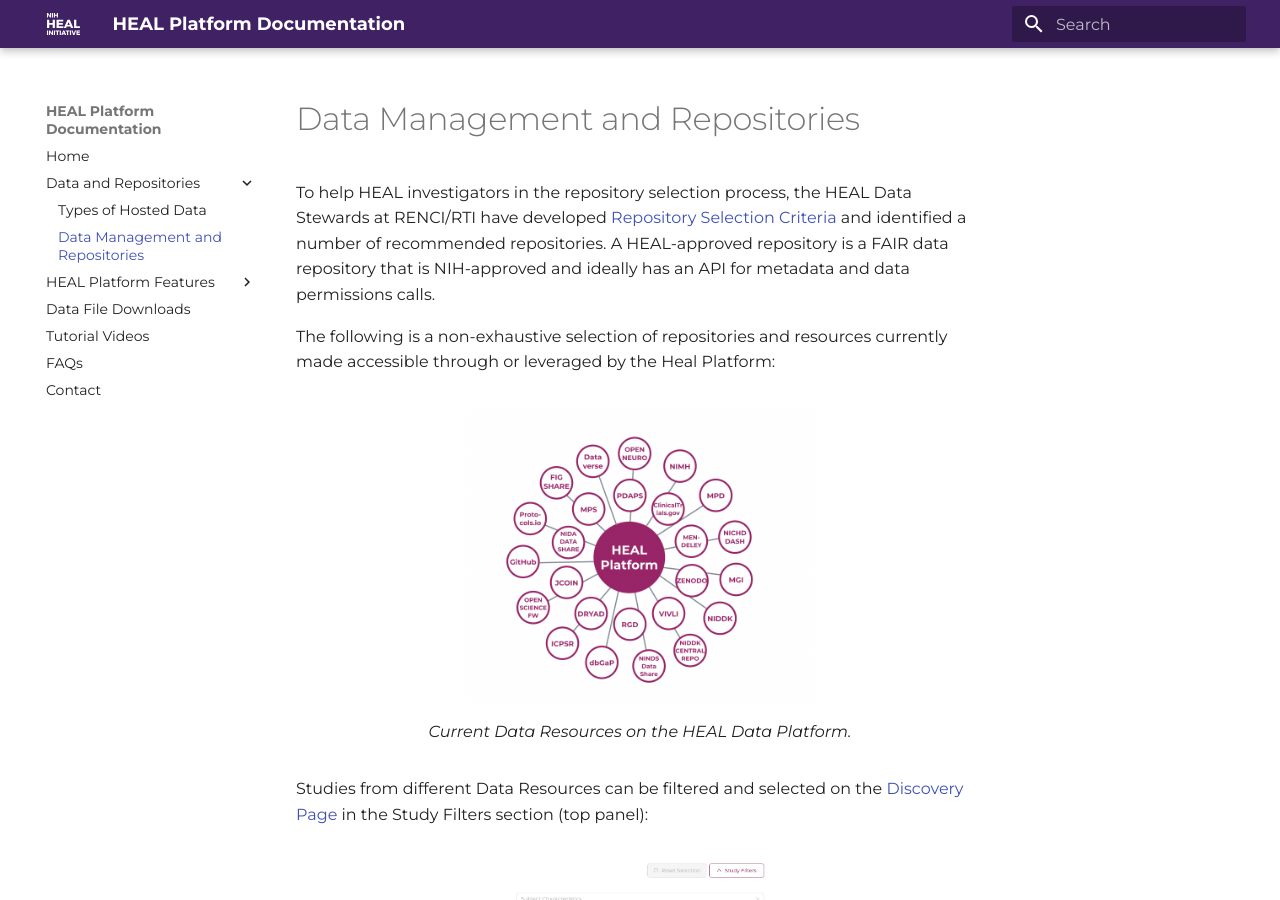
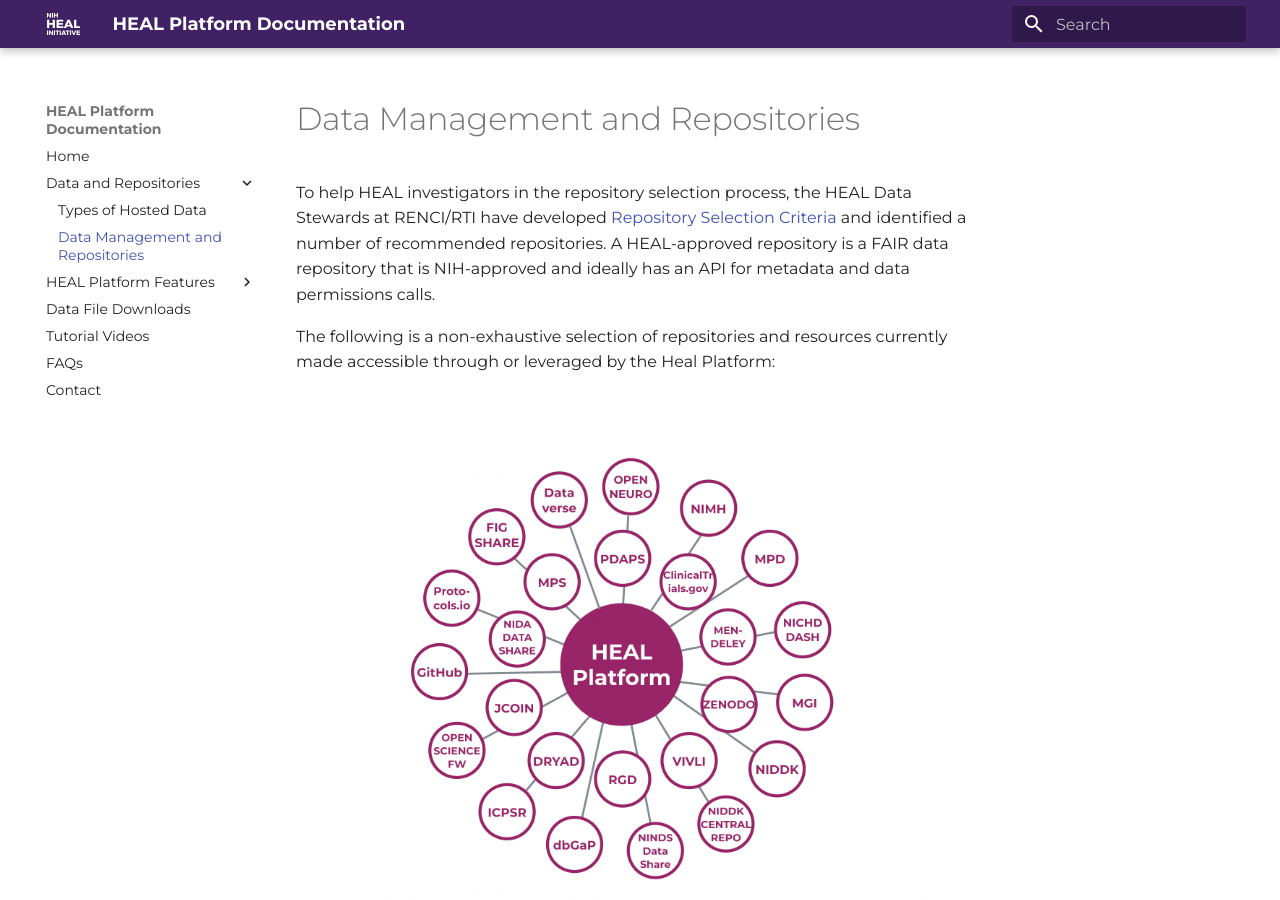
Before and after one commit to norc-heal/heal-docs, an MkDocs documentation site: the page built from docs/data_mgmt_and_repos.md, in a window 1280 px wide and 900 px high. Built offline with MkDocs 1.6.1 and Material for MkDocs 9.7.7, drawn with Linux system fonts in a browser that asks for light colours.

Commit message:
Update data_mgmt_and_repos.md

```diff
--- a/docs/data_mgmt_and_repos.md
+++ b/docs/data_mgmt_and_repos.md
@@ -6,14 +6,14 @@
 The following is a non-exhaustive selection of repositories and resources currently made accessible through or leveraged by the Heal Platform:
 
 <figure markdown>
-  ![Data Resources](img/data_resources.png){ width="350" }
+  ![Data Resources](img/data_resources.png){ width="600" }
   <figcaption>Current Data Resources on the HEAL Data Platform.</figcaption>
 </figure>
 
 Studies from different Data Resources can be filtered and selected on the [Discovery Page](#Discovery) in the Study Filters section (top panel):
 
 <figure markdown>
-  ![Filtering Using Tags](img/data_resources_tags.png){ width="250" }
+  ![Filtering Using Tags](img/data_resources_tags.png){ width="500" }
   <figcaption>Studies can be filtered by Data Resource using their respective tags.</figcaption>
 </figure>
 
```
